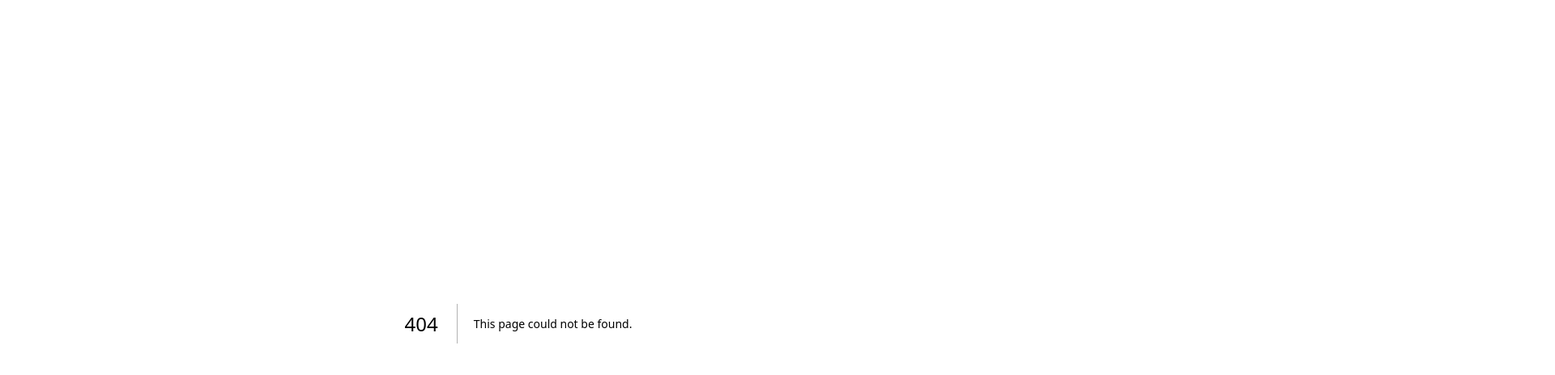
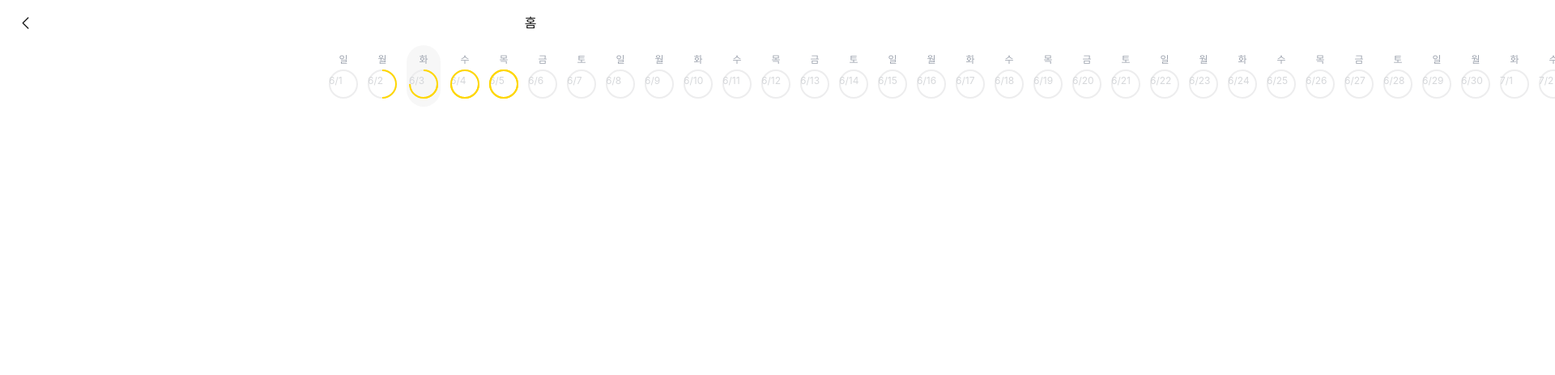
Before and after one commit to chosooyeon/admin-comp, a Next.js app: page /main in a window 1280 px wide. Before the commit this address had no page. Shown: the top 464 px of the page at 81% size, 1920 px wide, since content can reach past the window. Built offline with nearby package versions, Linux system fonts and the light colour scheme; a web font is replaced by a local one.

Commit message:
복약현황 퍼블 진행중

```diff
--- /dev/null
+++ b/src/app/main/page.tsx
@@ -0,0 +1,24 @@
+'use client'
+
+import Layout from "@/components/Layout"
+import StepCircles from '@/components/medicine/StepCircle';
+
+export default function MainPage() {
+    return (
+        <Layout title="홈" hasBackButton>
+            <div className="max-w-[500px] mx-auto px-4 space-y-6">
+
+            {/* 8주는 56일, 12주는 84일 */}
+            <StepCircles
+            startDate={new Date('2025-06-01')}
+            duration={56}
+            progressData={[0, 1, 2, 3, 4]} // 각 주차별 진행도 (0-4)
+            onDateSelect={(date) => {
+                console.log('Selected date:', date);
+            }}
+            />
+
+            </div>
+        </Layout>
+    )
+}
--- /dev/null
+++ b/src/components/medicine/StepCircle.tsx
@@ -0,0 +1,137 @@
+import React, { useState } from "react";
+
+type DateInfo = {
+  date: string;  // "8/1" 형식
+  dayOfWeek: string;  // "월", "화" 등
+  progress: number;  // 0-4 사이의 값 (0, 1, 2, 3, 4)
+  isToday?: boolean; // 오늘 날짜 여부
+};
+
+type StepCircleProps = {
+  dateInfo: DateInfo;
+  isSelected?: boolean;
+  onClick?: () => void;
+};
+
+const StepCircle: React.FC<StepCircleProps> = ({ dateInfo, isSelected, onClick }) => {
+  console.log(dateInfo);
+  // 4등분된 원의 각 부분의 채워짐 여부를 계산
+  const getSegmentFill = (segment: number) => {
+    return dateInfo.progress >= segment ? 100 : 0;
+  };
+
+  return (
+    <div
+      className={`flex flex-col items-center gap-1 cursor-pointer ${
+        dateInfo.isToday ? 'bg-[#F7F7F7] rounded-[44px] w-[42px] h-[76px] p-[10px_3px]' :
+        isSelected ? 'bg-[rgba(255,237,148,0.50)] rounded-[44px] w-[42px] h-[76px] p-[10px_3px]' : ''
+      }`}
+
+      onClick={onClick}>
+        {dateInfo.isToday}
+      <span className="text-xs text-gray-500">
+          {dateInfo.dayOfWeek}
+        </span>
+      <div className="relative w-9 h-9">
+        {/* 배경 원 (회색) */}
+        <div className="absolute inset-0 rounded-full border-2 border-[#EDEDEE] transition-colors duration-300" />
+
+        {/* 4등분된 원 (노란색) */}
+        <div className="absolute inset-0">
+          {[0, 1, 2, 3].map((segment) => (
+            <div
+              key={segment}
+              className="absolute inset-0 rounded-full border-2 border-[#FFD700] transition-all duration-300"
+              style={{
+                clipPath: `polygon(
+                  50% 50%,
+                  50% 0%,
+                  ${getSegmentFill(segment + 1) === 100 ? '100%' : '50%'} 0%,
+                  ${getSegmentFill(segment + 1) === 100 ? '100%' : '50%'} ${getSegmentFill(segment + 1) === 100 ? '100%' : '50%'},
+                  50% ${getSegmentFill(segment + 1) === 100 ? '100%' : '50%'}
+                )`,
+                transform: `rotate(${segment * 90}deg)`,
+                transformOrigin: 'center',
+              }}
+            />
+          ))}
+
+          <span className="text-xs text-gray-600 transition-colors duration-300">
+            {dateInfo.date}
+          </span>
+        </div>
+      </div>
+    </div>
+  );
+};
+
+type StepCirclesProps = {
+  startDate: Date;  // 시작 날짜
+  duration: number; // 일 단위 기간
+  progressData: number[]; // 각 일자별 진행도 (0-4 사이의 값)
+  onDateSelect?: (date: Date) => void;
+};
+
+const StepCircles: React.FC<StepCirclesProps> = ({ startDate, duration, progressData, onDateSelect }) => {
+  const [selectedDate, setSelectedDate] = useState<Date | null>(null);
+
+  // 시작 날짜로부터 duration 일 동안의 날짜 정보 생성
+  const generateDateInfo = (): DateInfo[] => {
+    const dateInfos: DateInfo[] = [];
+    const daysOfWeek = ['일', '월', '화', '수', '목', '금', '토'];
+    const today = new Date();
+    const todayString = `${today.getMonth() + 1}/${today.getDate()}`;
+
+    for (let i = 0; i < duration; i++) {
+      const currentDate = new Date(startDate);
+      currentDate.setDate(startDate.getDate() + i); // 1일씩 증가
+
+      const month = currentDate.getMonth() + 1;
+      const date = currentDate.getDate();
+      const dayOfWeek = daysOfWeek[currentDate.getDay()];
+
+      // 오늘 날짜인지 확인 (월/일 형식으로 비교)
+      const currentDateString = `${month}/${date}`;
+      const isToday = currentDateString === todayString;
+
+      dateInfos.push({
+        date: currentDateString,
+        dayOfWeek,
+        progress: progressData[i] || 0,
+        isToday
+      });
+    }
+
+    return dateInfos;
+  };
+
+  const dateInfos = generateDateInfo();
+
+  const handleDateClick = (index: number) => {
+    const clickedDate = new Date(startDate);
+    clickedDate.setDate(startDate.getDate() + index);
+    setSelectedDate(clickedDate);
+    onDateSelect?.(clickedDate);
+  };
+
+  return (
+    <div className="flex gap-3 items-center">
+      {dateInfos.map((dateInfo, index) => {
+        const currentDate = new Date(startDate);
+        currentDate.setDate(startDate.getDate() + index);
+        const isSelected = selectedDate?.getTime() === currentDate.getTime();
+
+        return (
+          <StepCircle
+            key={index}
+            dateInfo={dateInfo}
+            isSelected={isSelected}
+            onClick={() => handleDateClick(index)}
+          />
+        );
+      })}
+    </div>
+  );
+};
+
+export default StepCircles;
```
